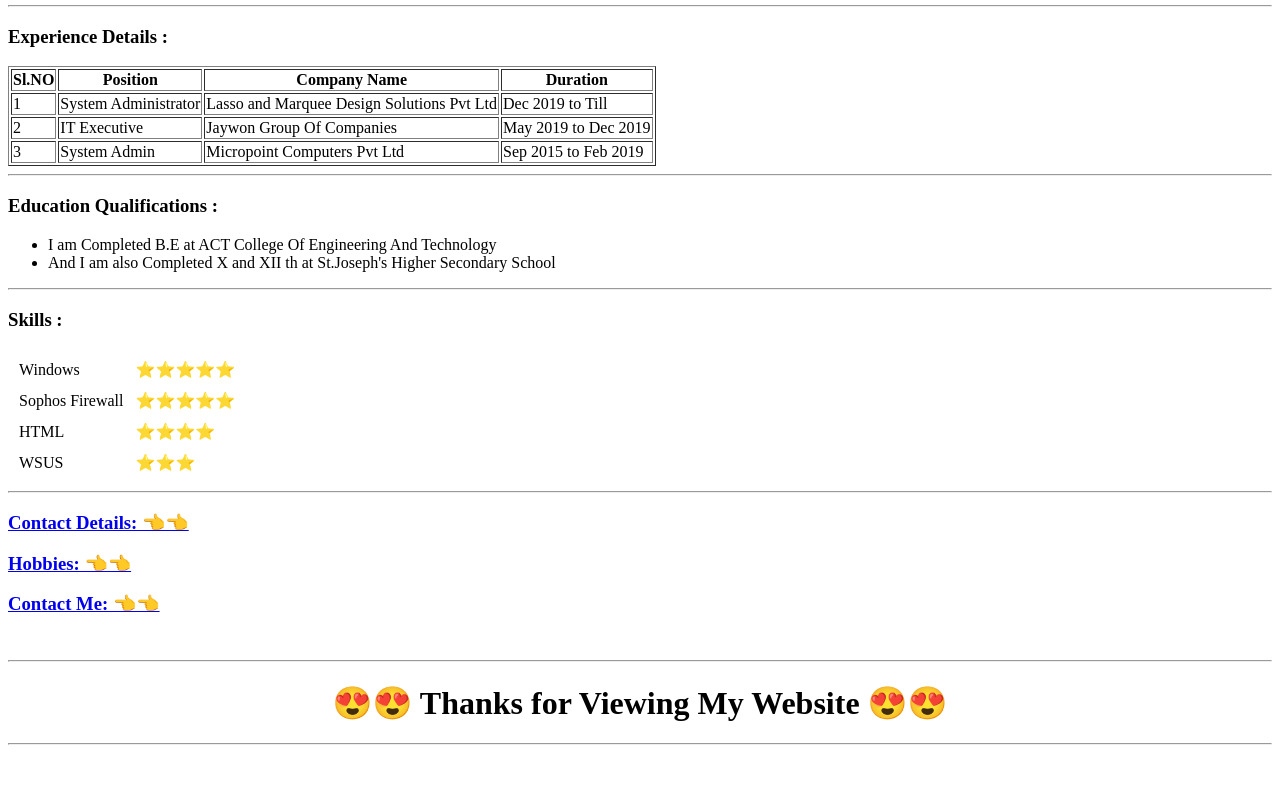
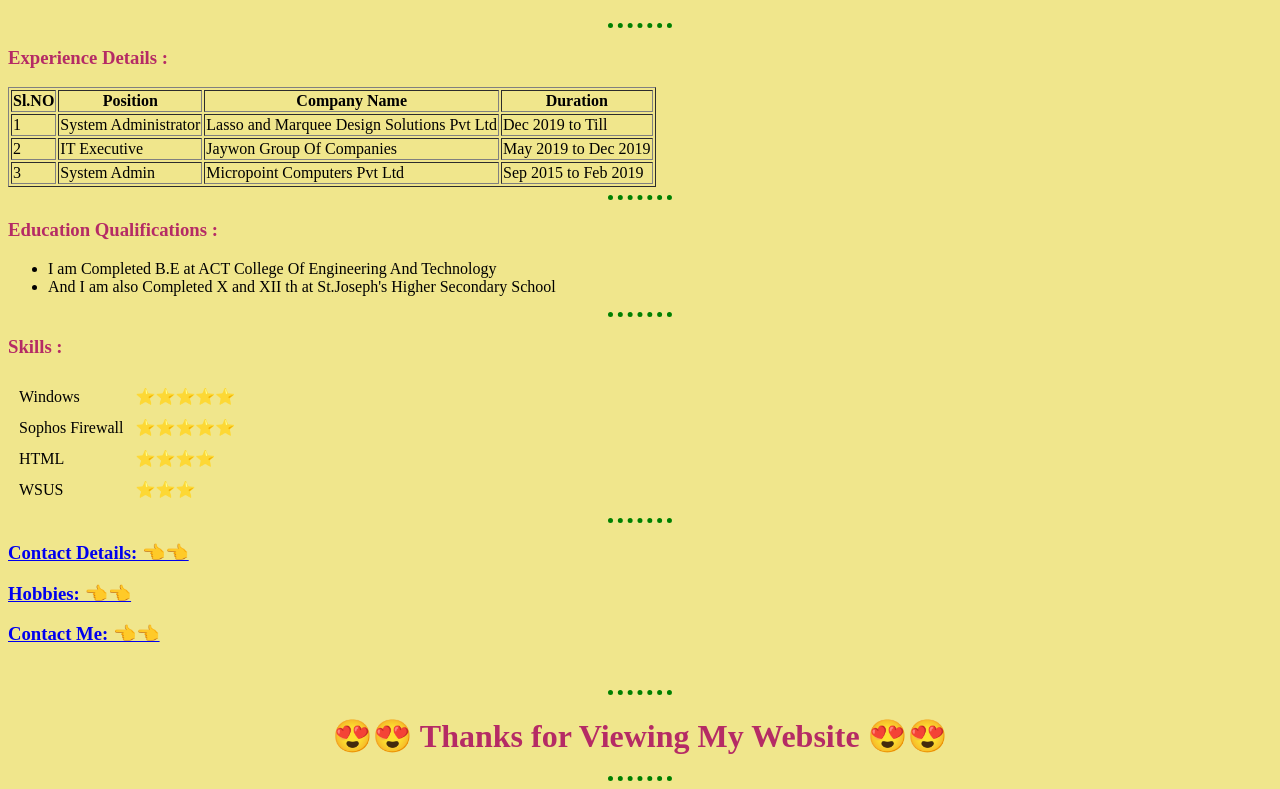
Before and after one commit to syedthanveer/CV, a plain HTML site: page index.html in a window 1280 px wide. Shown: the part 397-1186 px from the top of the page. Before the commit the page ends 1150 px from the top, so only its background shows below. Drawn offline with Linux system fonts and the light colour scheme.

Commit message:
Add files via upload

```diff
--- /dev/null
+++ b/CSS/styles.css
@@ -0,0 +1,21 @@
+body {
+  background-color: #f0e68c;
+}
+hr{
+
+  border-style:none;
+  border-top-style: dotted;
+  border-color: green;
+  border-top-width: 5px;
+  width: 5%;
+
+}
+
+h1{
+color: #b52b65;
+}
+
+h3{
+color: #b52b65;
+
+}
--- a/Contact Details.html
+++ b/Contact Details.html
@@ -4,6 +4,7 @@
 <head>
   <meta charset="utf-8">
   <title>Contact Details</title>
+  <link rel="stylesheet" href="css/styles.css">
 </head>
 
 <body>
@@ -18,5 +19,6 @@
 
 </form>
   </body>
+  <hr>
 
 </html>
--- a/index.html
+++ b/index.html
@@ -4,20 +4,24 @@
 <head>
   <meta charset="utf-8">
   <title>❤Syed Personal Site❤</title>
+
+  <link rel="stylesheet" href="css/styles.css">
 </head>
 
 <body>
 
   <table cellspacing="20">
     <tr>
-      <td><img src="Images\My Photo1.jpg" alt="Syed Photo" </td>
+      <td><img src="Images\My Photo1.jpg" alt="Syed Photo"> </td>
       <td>
         <h1>R.Syed Thanveer Ahamed</h1>
         <p><em><b><a href="https://en.wikipedia.org/wiki/System_administrator">System Administrator</a> </b> and <strong>Web Developer</strong></em></p>
         <p> I have 4.7 years of Experience in System Administrator and Web Developer</p>
       </td>
     </tr>
+
   </table>
+<br>
 
   <hr>
   <h3>Experience Details :</h3>
@@ -45,6 +49,7 @@
         <td>Micropoint Computers Pvt Ltd</td>
         <td>Sep 2015 to Feb 2019</td>
       </tr>
+    </tbody>
   </table>
   <hr>
 
@@ -55,10 +60,8 @@
   </ul>
   <hr>
 
-    </tbody>
-
   <h3>Skills : </h3>
-  <table  cellspacing="10">
+  <table cellspacing="10">
     <tr>
       <td>Windows</td>
       <td>⭐⭐⭐⭐⭐</td>
@@ -89,7 +92,9 @@
 <br>
 
 <hr>
-<h1><center> 😍😍 Thanks for Viewing My  Website 😍😍 </center></h1>
+<h1>
+  <center> 😍😍 Thanks for Viewing My Website 😍😍 </center>
+</h1>
 <hr>
 
 
```
Also changed, not shown: Form.html (+6 -1 lines), Hobbies.html (+2 -0 lines), Images/My Photo1.jpg. Lines whose indentation alone changed are shown as unchanged.
